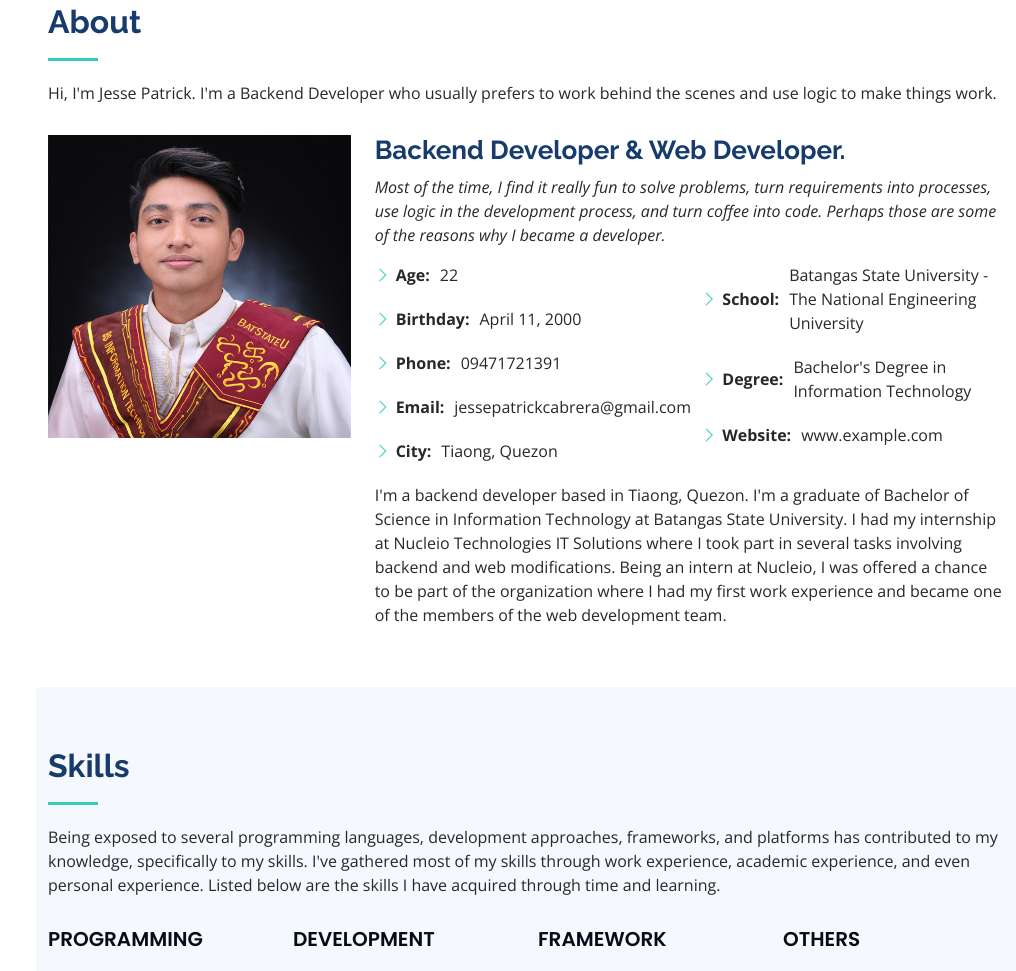
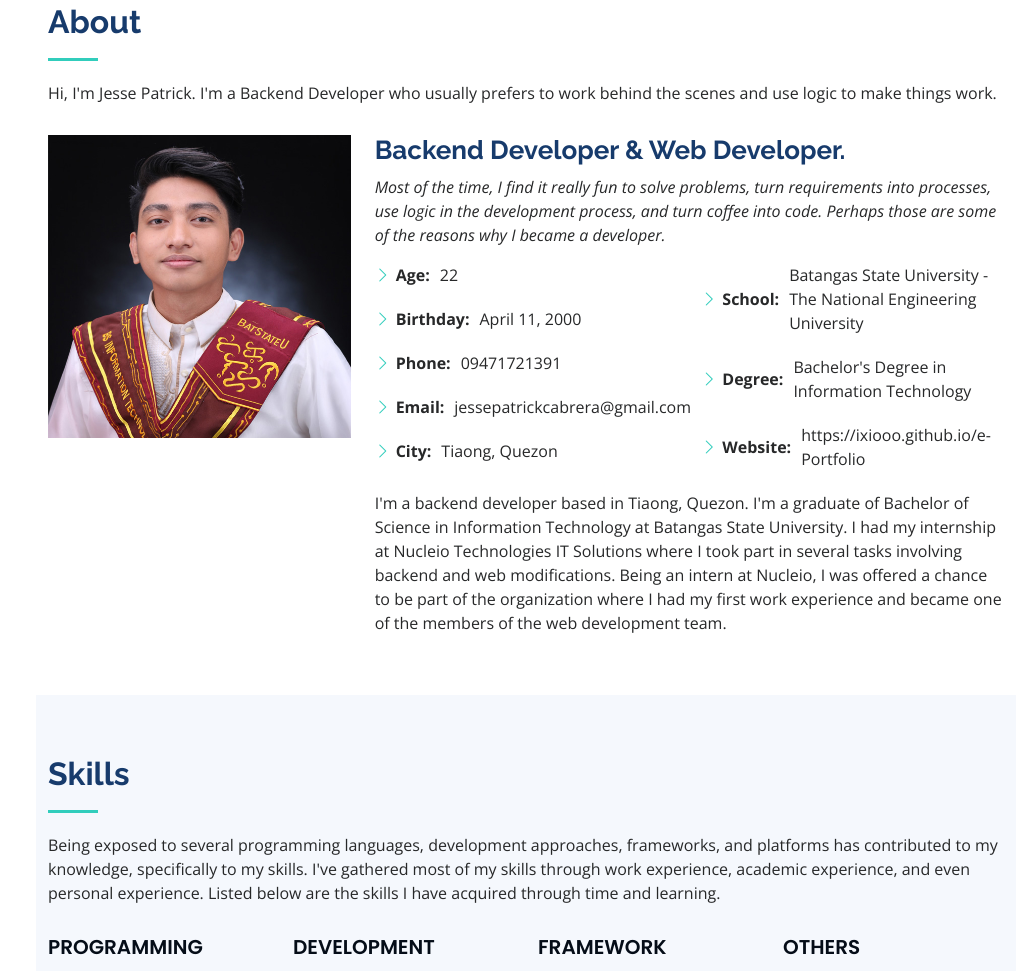
Before and after one commit to Ixiooo/e-Portfolio, a plain HTML site: page index.html in a window 1280 px wide. Shown: the part 857-1828 px from the top of the page, without its empty margins (264-1280 px from the left). Drawn offline with nearby package versions, Linux system fonts and the light colour scheme.

Commit message:
Updated website info

```diff
--- a/index.html
+++ b/index.html
@@ -108,7 +108,7 @@
                 <ul>
                   <li><i class="bi bi-chevron-right"></i> <strong>School:</strong> <span>Batangas State University - The National Engineering University</span></li>
                   <li><i class="bi bi-chevron-right"></i> <strong>Degree:</strong> <span>Bachelor's Degree in Information Technology</span></li>
-                  <li><i class="bi bi-chevron-right"></i> <strong>Website:</strong> <span>www.example.com</span></li>
+                  <li><i class="bi bi-chevron-right"></i> <strong>Website:</strong> <span>https://ixiooo.github.io/e-Portfolio</span></li>
                 </ul>
               </div>
             </div>
```
